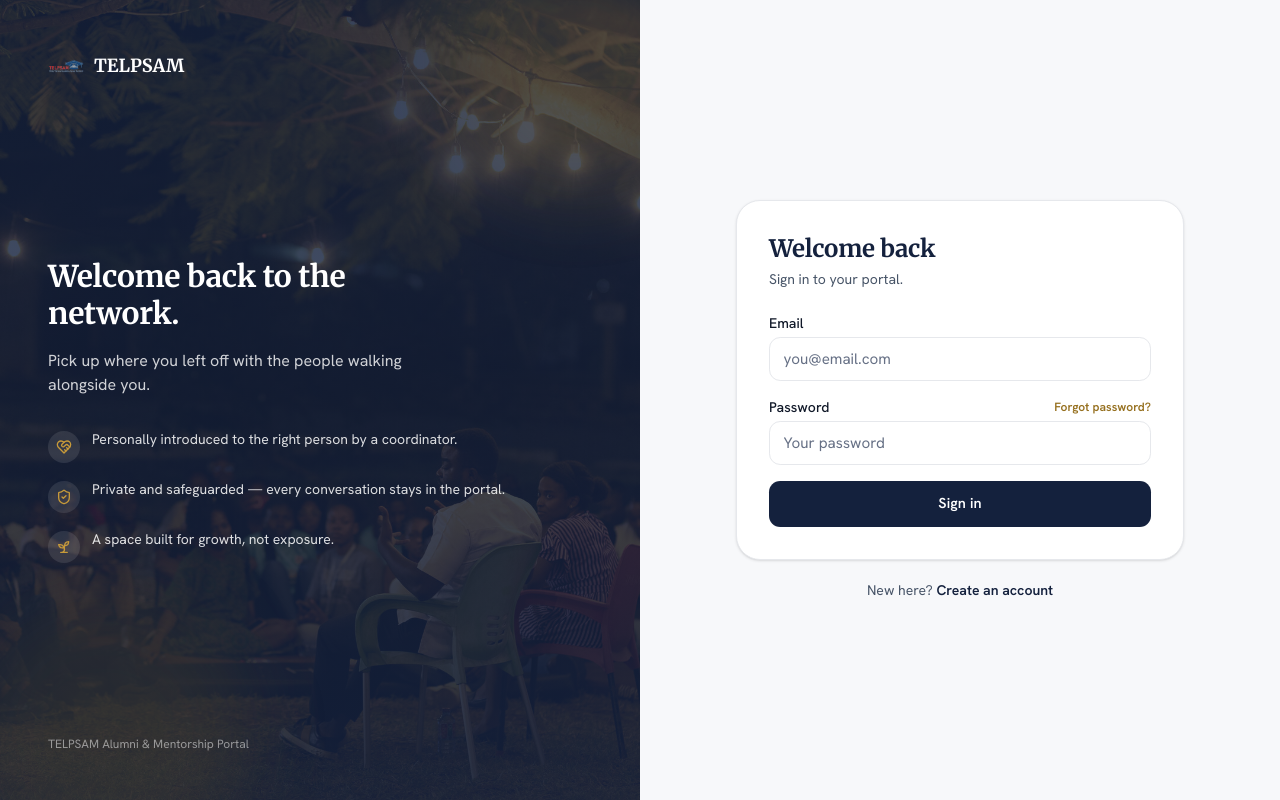
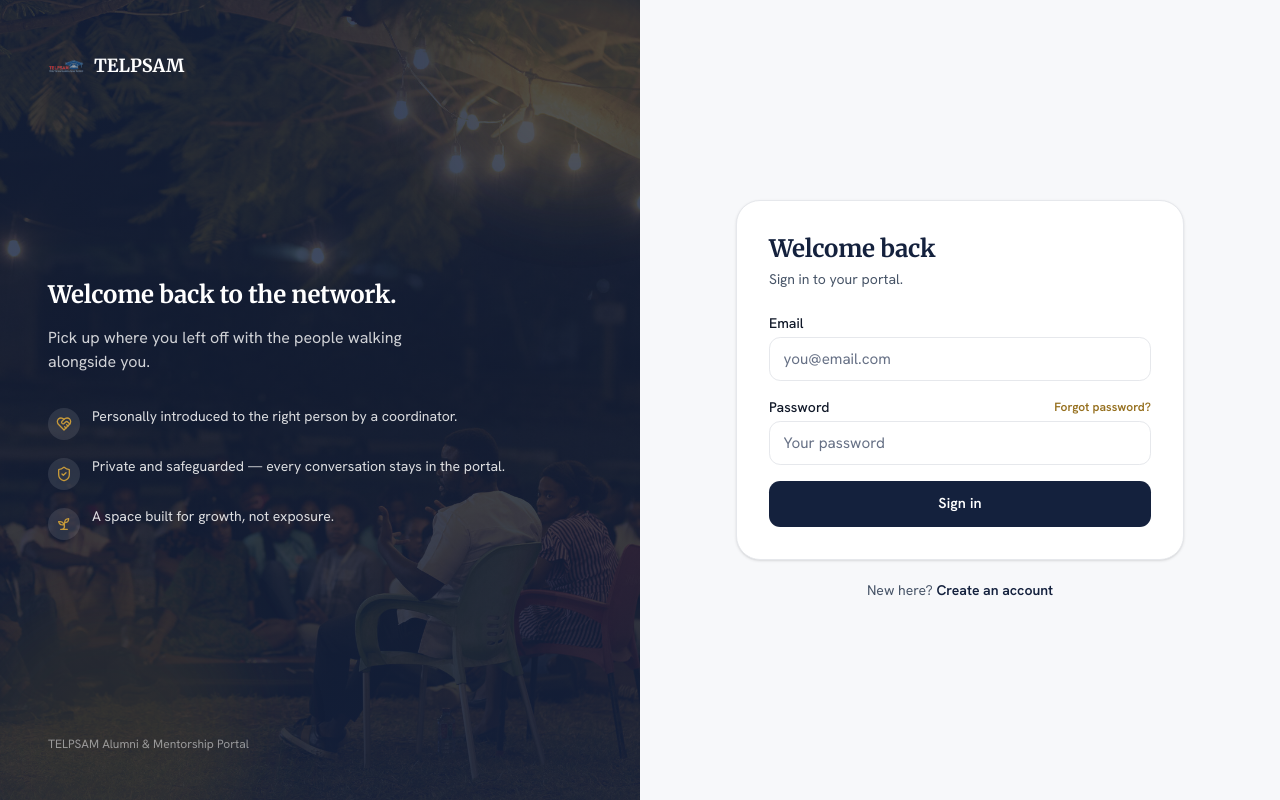
Before and after one commit to AnalystElikem/telpsam-portal, a Next.js app: page /login in a window 1280 px wide. Built offline with nearby package versions, Linux system fonts and the light colour scheme; no server answers.

Commit message:
Dashboard enrolment KPIs + mentoring status, richer person cards, name/title formatting, mobile hero fix

```diff
--- a/src/app/login/page.tsx
+++ b/src/app/login/page.tsx
@@ -32,7 +32,7 @@ export default async function LoginPage({
           <span className="font-serif text-lg font-bold text-white">TELPSAM</span>
         </Link>
         <div className="relative">
-          <h2 className="max-w-sm font-serif text-3xl font-bold leading-tight text-white">
+          <h2 className="font-serif text-2xl font-bold leading-tight text-white whitespace-nowrap">
             Welcome back to the network.
           </h2>
           <p className="mt-4 max-w-sm text-white/80">
--- a/src/app/page.tsx
+++ b/src/app/page.tsx
@@ -109,9 +109,9 @@ export default async function Home() {
             <p className="inline-flex items-center gap-2 rounded-full border border-white/15 bg-white/10 px-3.5 py-1.5 text-xs font-semibold text-honey backdrop-blur">
               <Sprout className="h-3.5 w-3.5" /> The TELPSAM Alumni Mentorship Network
             </p>
-            <h1 className="mt-6 font-serif text-4xl font-black leading-[1.08] text-white drop-shadow-sm sm:text-5xl md:text-[3.5rem]">
-              <span className="block">Learn from someone who&apos;s</span>
-              <span className="block"><span className="brush-underline text-honey">gone ahead</span> of you.</span>
+            <h1 className="mt-6 text-balance font-serif text-4xl font-black leading-[1.1] text-white drop-shadow-sm sm:text-5xl md:text-[3.5rem]">
+              <span className="lg:block">Learn from someone who&apos;s</span>{" "}
+              <span className="lg:block"><span className="brush-underline text-honey">gone ahead</span> of you.</span>
             </h1>
             <p className="mt-6 max-w-xl text-lg leading-relaxed text-white/85 text-justify">
               A warm, guided space where TELPSAM students and alumni meet. Every
```
